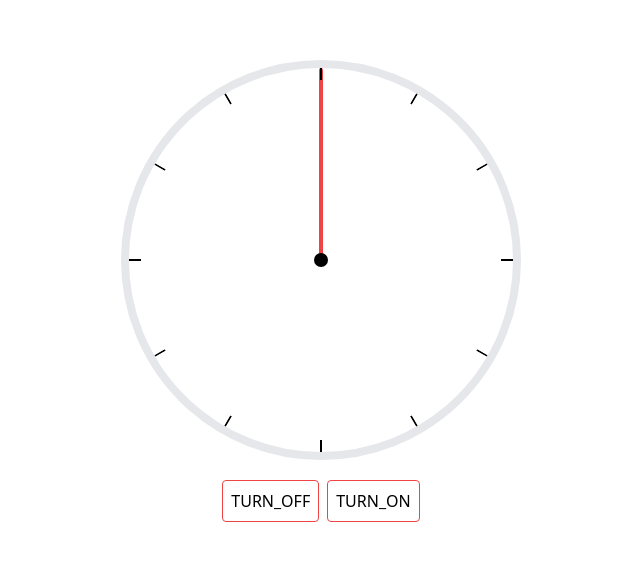
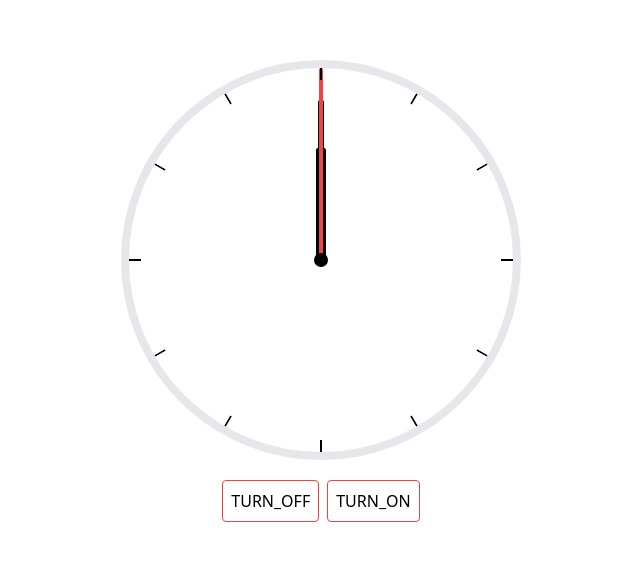
Before and after one commit to krikchaip/devlab, a React (Vite) app in the folder vite-xstate/: page / in a window 1280 px wide. Shown: the part 109-670 px from the top of the page, without its empty margins (319-959 px from the left). Built offline with nearby package versions, Linux system fonts and the light colour scheme.

Commit message:
vite-xstate: UI finished

```diff
--- a/vite-xstate/src/app/index.tsx
+++ b/vite-xstate/src/app/index.tsx
@@ -4,12 +4,22 @@ import { clock } from "~/machines";
 
 export default function App() {
   const actor = useInterpret(clock);
+
   const secondHandDegree = useSelector(
     actor,
     ({ context }) => context.secondHandDegree
   );
+  const minuteHandDegree = useSelector(actor, ({ context }) =>
+    Math.floor(context.minuteHandDegree)
+  );
+  const hourHandDegree = useSelector(actor, ({ context }) =>
+    Math.floor(context.hourHandDegree)
+  );
 
   const { send } = actor;
+
+  // TODO: fix double render problem
+  console.log(minuteHandDegree);
 
   return (
     <div className="absolute-center space-y-5">
@@ -29,6 +39,18 @@ export default function App() {
             style={{ transform: `translateX(-50%) rotate(${i * 30}deg)` }}
           />
         ))}
+        <div
+          className="w-2.5 h-[calc(12.5rem-8px-theme(spacing.20))] absolute-center !top-20 origin-bottom bg-black rounded-sm -z-10"
+          style={{
+            transform: `translateX(-50%) rotate(${hourHandDegree}deg)`,
+          }}
+        />
+        <div
+          className="w-1.5 h-[calc(12.5rem-8px-theme(spacing.8))] absolute-center !top-8 origin-bottom bg-black rounded-sm -z-10"
+          style={{
+            transform: `translateX(-50%) rotate(${minuteHandDegree}deg)`,
+          }}
+        />
         <div
           className="w-1 h-[calc(12.5rem-8px)] absolute-center !top-0 origin-bottom bg-red-500 rounded-sm -z-10"
           style={{
```
